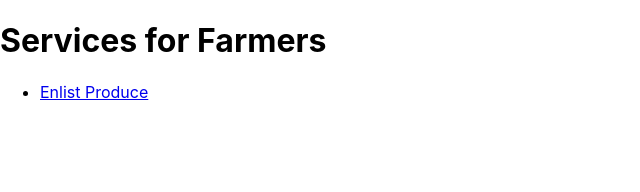
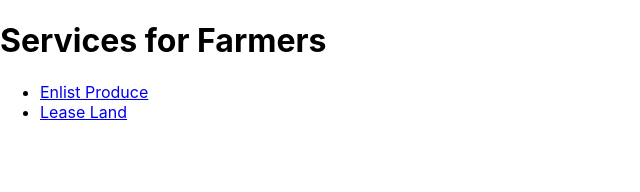
Before and after one commit to AnitaWGalina/Phase-5-React, a React (Create React App) app in the folder phase5-react-app/: page /services in a window 1280 px wide. Shown: the top 192 px of the page, without its empty margins (0-640 px from the left). Built offline with nearby package versions, Linux system fonts and the light colour scheme.

Commit message:
feat: FarmingGroupAdminServices update

```diff
--- a/phase5-react-app/src/Components/FarmingGroupAdminServices.js
+++ b/phase5-react-app/src/Components/FarmingGroupAdminServices.js
@@ -2,13 +2,16 @@ import React from 'react';
 import { Link } from 'react-router-dom';
 
 const FarmingGroupAdminServices = () => {
-  // Implement forms for services here
+
   return (
     <div>
       <h1>Services for Farmers</h1>
       <ul>
         <li>
           <Link to="/enlist-produce">Enlist Produce</Link>
+        </li>
+        <li>
+          <Link to="/lease-land">Lease Land</Link> {/* Add the "lease land" link */}
         </li>
         {/* Add other child links for other services as needed */}
       </ul>
```
